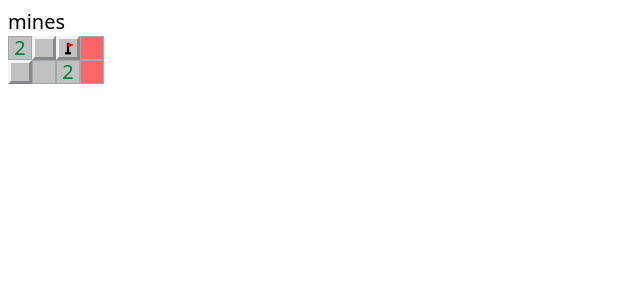
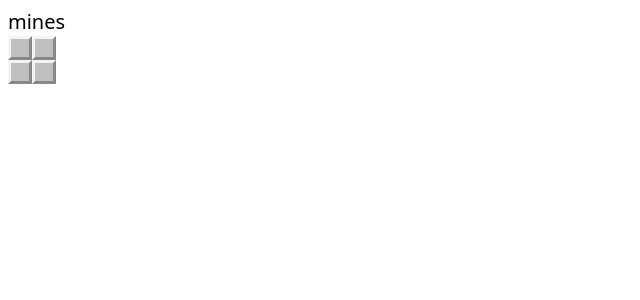
Before and after one commit to federico-paolillo/mines, a React (Vite) app in the folder fe/: page / in a window 1280 px wide. Shown: the top 300 px of the page, without its empty margins (0-640 px from the left). Built offline with nearby package versions, Linux system fonts and the light colour scheme.

Commit message:
wip: game board

```diff
--- a/fe/src/App.tsx
+++ b/fe/src/App.tsx
@@ -1,24 +1,19 @@
-import { Flag } from "./components/icons/Flag";
-import { Mine } from "./components/icons/Mine";
-import { Number } from "./components/icons/Number";
-import { Square } from "./components/icons/Square";
+import { Board } from "./components/Board";
 
 function App() {
   return (
     <main className="p-2">
       <h1 className="text-xl">mines</h1>
-      <div className="flex flex-row">
-        <Number val={2} />
-        <Square />
-        <Flag />
-        <Mine />
-      </div>
-      <div className="flex flex-row">
-        <Square />
-        <Number val={0} />
-        <Number val={2} />
-        <Mine />
-      </div>
+      <Board
+        width={2}
+        height={2}
+        cells={[
+          { x: 0, y: 0, state: "closed" },
+          { x: 1, y: 0, state: "closed" },
+          { x: 0, y: 0, state: "closed" },
+          { x: 1, y: 1, state: "closed" },
+        ]}
+      />
     </main>
   );
 }
--- /dev/null
+++ b/fe/src/components/Board.tsx
@@ -0,0 +1,40 @@
+import { CellDto } from "../client/models/res";
+import { Cell } from "./Cell";
+
+export interface BoardProps {
+  width: number;
+  height: number;
+  cells: CellDto[];
+}
+
+export function Board({ width, height, cells }: BoardProps) {
+  const grid = asGrid(width, height, cells);
+
+  return (
+    <div className="flex flex-row gap-0">
+      {grid.map((row, i) => {
+        return (
+          <div className="flex flex-col gap-0" key={`row-${i}`}>
+            {row.map((cell, i) => {
+              return <Cell cell={cell} key={`col-${i}`}></Cell>;
+            })}
+          </div>
+        );
+      })}
+    </div>
+  );
+}
+
+function asGrid(width: number, height: number, cells: CellDto[]): CellDto[][] {
+  const grid: CellDto[][] = [];
+
+  for (let row = 0; row < height; row++) {
+    grid[row] = [];
+    for (let col = 0; col < width; col++) {
+      const index1d = col + row * width;
+      grid[row][col] = cells[index1d];
+    }
+  }
+
+  return grid;
+}
--- /dev/null
+++ b/fe/src/components/Cell.tsx
@@ -0,0 +1,21 @@
+import { CellDto } from "../client/models/res";
+import { Flag } from "./icons/Flag";
+import { Square } from "./icons/Square";
+import { Warn } from "./icons/Warn";
+
+export interface CellProps {
+  cell: CellDto;
+}
+
+export function Cell({ cell }: CellProps) {
+  switch (cell.state) {
+    case "open":
+      return <Cell cell={cell} />;
+    case "closed":
+      return <Square />;
+    case "flagged":
+      return <Flag />;
+    case "unfathomable":
+      return <Warn />;
+  }
+}
--- /dev/null
+++ b/fe/src/components/icons/Warn.tsx
@@ -0,0 +1,5 @@
+export function Warn() {
+  return (
+    <div className="w-6 h-6 flex items-center justify-center text-xs select-none bg-yellow-500 border border-red-500"></div>
+  );
+}
```
